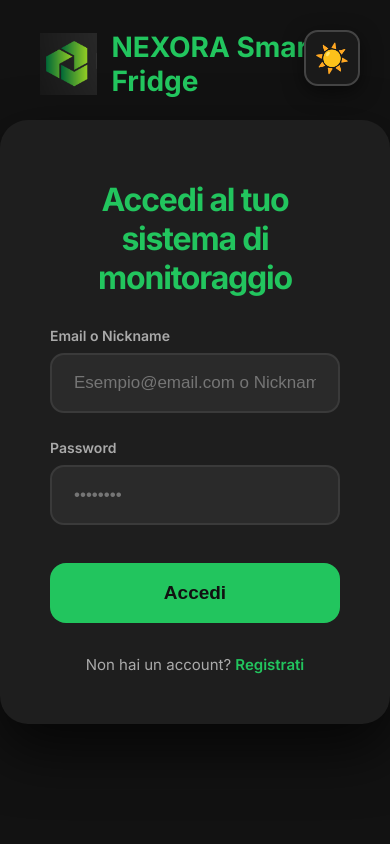
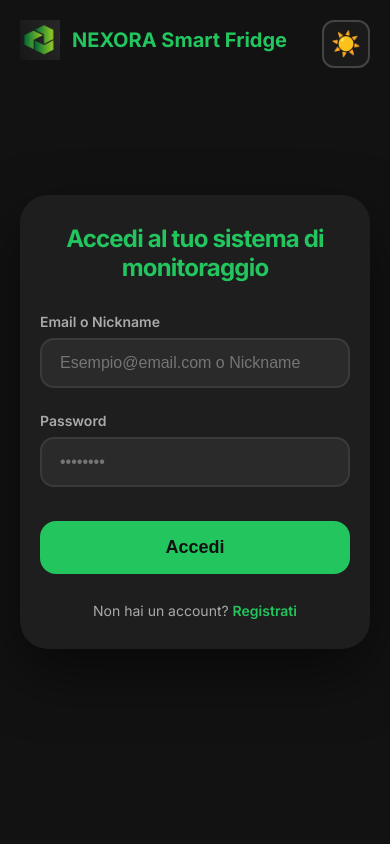
Before and after one commit to Jeyyart/Progetto-Frigorifero, a PHP site: page /HTML/registro.html in a window 390 px wide. Run offline with PHP 8.4, Linux system fonts and the light colour scheme.

Commit message:
aggiornamento sito v1.4

```diff
--- a/CSS/styleRegistro.css
+++ b/CSS/styleRegistro.css
@@ -1,7 +1,24 @@
+:root {
+    --bg: #121212;
+    --card: #1e1e1e;
+    --accent: #22c55e;
+    --text: #f0f0f0;
+    --muted: #aaa;
+}
 
-* { margin:0; padding:0; box-sizing:border-box; }
-:root { --bg: #121212; --card: #1e1e1e; --accent: #22c55e; --text: #f0f0f0; --muted: #aaa; }
-[data-theme="light"] { --bg: #f8fafc; --card: #ffffff; --accent: #22c55e; --text: #111827; --muted: #64748b; }
+[data-theme="light"] {
+    --bg: #f8fafc;
+    --card: #ffffff;
+    --accent: #22c55e;
+    --text: #111827;
+    --muted: #64748b;
+}
+
+* {
+    margin: 0;
+    padding: 0;
+    box-sizing: border-box;
+}
 
 body {
     font-family: 'Inter', sans-serif;
@@ -12,25 +29,68 @@ body {
     align-items: center;
     justify-content: center;
     position: relative;
-    overflow: hidden;
+    overflow-x: hidden;
+    padding: 20px;
 }
 
-.global-logo { position: absolute; top: 30px; left: 40px; display: flex; align-items: center; gap: 14px; z-index: 100; }
-.global-logo .logo-img { width: 62px; height: 62px; }
-.global-logo h1 { font-size: 28px; font-weight: 700; color: var(--accent); }
+/* Logo in alto a sinistra (sempre visibile) */
+.global-logo {
+    position: fixed;
+    top: 20px;
+    left: 20px;
+    display: flex;
+    align-items: center;
+    gap: 12px;
+    z-index: 100;
+}
+.global-logo .logo-img {
+    width: 48px;
+    height: 48px;
+}
+.global-logo h1 {
+    font-size: 24px;
+    font-weight: 700;
+    color: var(--accent);
+}
 
+/* Tema in alto a destra (sempre visibile) */
 .theme-toggle-global {
-    position: absolute; top: 30px; right: 30px;
-    background: #1a1a1a; border: 2px solid #444; color: #fff;
-    width: 56px; height: 56px; border-radius: 14px;
-    font-size: 28px; display: flex; align-items: center; justify-content: center;
-    cursor: pointer; box-shadow: 0 6px 20px rgba(0,0,0,0.5); z-index: 200;
+    position: fixed;
+    top: 20px;
+    right: 20px;
+    background: #1a1a1a;
+    border: 2px solid #444;
+    color: #fff;
+    width: 48px;
+    height: 48px;
+    border-radius: 12px;
+    font-size: 24px;
+    display: flex;
+    align-items: center;
+    justify-content: center;
+    cursor: pointer;
+    z-index: 100;
+    transition: all 0.2s;
 }
-.theme-toggle-global:hover { background: #22c55e; color: #111; }
+.theme-toggle-global:hover {
+    background: var(--accent);
+    color: #111;
+}
+[data-theme="light"] .theme-toggle-global {
+    background: #e2e8f0;
+    border-color: #cbd5e1;
+    color: #111;
+}
 
+/* Card centrale */
 .containerRegistro {
-    background: var(--card); border-radius: 28px; padding: 60px 50px 50px;
-    width: 100%; max-width: 460px; box-shadow: 0 25px 60px rgba(0,0,0,0.7);
+    background: var(--card);
+    border-radius: 28px;
+    padding: 40px 30px;
+    width: 100%;
+    max-width: 460px;
+    box-shadow: 0 25px 60px rgba(0, 0, 0, 0.5);
+    margin: 80px auto;
 }
 
 .registroHeader {
@@ -38,24 +98,23 @@ body {
     margin-bottom: 30px;
 }
 
-/* === TITOLO PIÙ GRANDE E VISIBILE === */
 #registroSubtitle {
-    font-size: 32px;
+    font-size: 28px;
     font-weight: 700;
     color: var(--accent);
-    letter-spacing: -1.2px;
-    margin-bottom: 8px;
+    letter-spacing: -0.8px;
+    line-height: 1.2;
 }
 
-/* === MESSAGGIO ERRORE ROSSO (stile Google) === */
+/* Messaggio errore */
 .error-message {
     color: #ef4444;
     background-color: rgba(239, 68, 68, 0.15);
     border: 1px solid #ef4444;
-    padding: 14px 20px;
+    padding: 12px 16px;
     border-radius: 14px;
-    margin-bottom: 30px;
-    font-size: 15px;
+    margin-bottom: 25px;
+    font-size: 14px;
     font-weight: 600;
     text-align: center;
     display: flex;
@@ -63,35 +122,123 @@ body {
     gap: 8px;
 }
 
-.RegistroForm { margin-bottom: 26px; }
+/* Form */
+.RegistroForm {
+    margin-bottom: 24px;
+}
 .RegistroForm label {
-    display: block; margin-bottom: 9px; font-size: 14px;
-    font-weight: 600; color: var(--muted);
+    display: block;
+    margin-bottom: 8px;
+    font-size: 14px;
+    font-weight: 600;
+    color: var(--muted);
 }
 .RegistroForm input {
-    width: 100%; padding: 18px 22px; background: #2a2a2a;
-    border: 2px solid #3a3a3a; border-radius: 14px;
-    color: var(--text); font-size: 17px; transition: border 0.3s;
+    width: 100%;
+    padding: 16px 20px;
+    background: #2a2a2a;
+    border: 2px solid #3a3a3a;
+    border-radius: 14px;
+    color: var(--text);
+    font-size: 16px;
+    transition: border 0.3s;
 }
-.RegistroForm input:focus { border-color: var(--accent); outline: none; }
-
+.RegistroForm input:focus {
+    border-color: var(--accent);
+    outline: none;
+}
 [data-theme="light"] .RegistroForm input {
-    background: #f8fafc; border-color: #cbd5e1; color: #111827;
+    background: #f8fafc;
+    border-color: #cbd5e1;
+    color: #111827;
 }
 
 .registroButton {
-    width: 100%; padding: 19px; background: var(--accent); border: none;
-    border-radius: 16px; color: #111; font-size: 19px; font-weight: 700;
-    cursor: pointer; margin-top: 12px; transition: all 0.3s;
+    width: 100%;
+    padding: 16px;
+    background: var(--accent);
+    border: none;
+    border-radius: 16px;
+    color: #111;
+    font-size: 18px;
+    font-weight: 700;
+    cursor: pointer;
+    transition: all 0.3s;
+    margin-top: 10px;
 }
-.registroButton:hover { background: #16a34a; transform: translateY(-2px); }
+.registroButton:hover {
+    background: #16a34a;
+    transform: translateY(-2px);
+}
 
 .registroToggle {
-    text-align: center; margin-top: 32px; font-size: 15px; color: var(--muted);
+    text-align: center;
+    margin-top: 28px;
+    font-size: 14px;
+    color: var(--muted);
 }
 .registroToggle a {
     color: var(--accent);
     font-weight: 600;
     text-decoration: none;
-    cursor: pointer;          /* ← MANINA AL HOVER */
+    cursor: pointer;
 }
+
+/* Responsive: orizzontale (landscape) */
+@media (orientation: landscape) and (max-height: 600px) {
+    body {
+        padding: 10px;
+    }
+    .global-logo {
+        top: 10px;
+        left: 10px;
+    }
+    .global-logo .logo-img {
+        width: 36px;
+        height: 36px;
+    }
+    .global-logo h1 {
+        font-size: 20px;
+    }
+    .theme-toggle-global {
+        top: 10px;
+        right: 10px;
+        width: 40px;
+        height: 40px;
+        font-size: 20px;
+    }
+    .containerRegistro {
+        padding: 25px 20px;
+        margin: 70px auto;
+        max-width: 420px;
+    }
+    #registroSubtitle {
+        font-size: 24px;
+    }
+    .RegistroForm input {
+        padding: 12px 16px;
+    }
+    .registroButton {
+        padding: 12px;
+    }
+}
+
+/* Responsive: schermi molto piccoli (portrait) */
+@media (max-width: 480px) {
+    .global-logo h1 {
+        font-size: 20px;
+    }
+    .global-logo .logo-img {
+        width: 40px;
+        height: 40px;
+    }
+    .containerRegistro {
+        padding: 30px 20px;
+    }
+    #registroSubtitle {
+        font-size: 24px;
+    }
+    .RegistroForm input {
+        padding: 14px 18px;
+    }
+}
```
